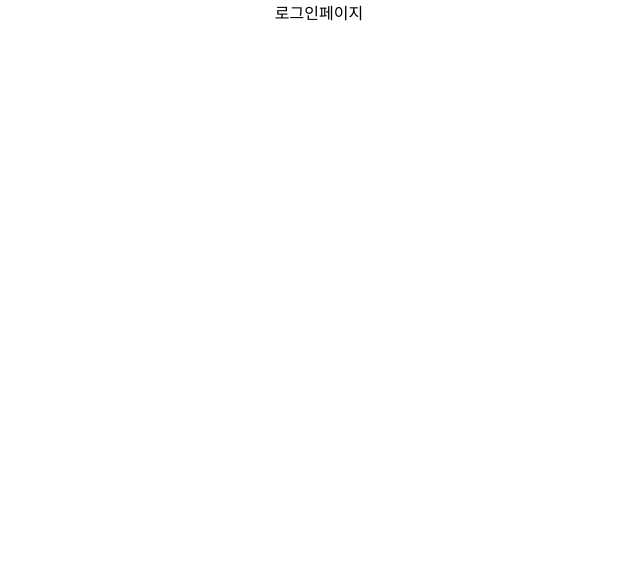
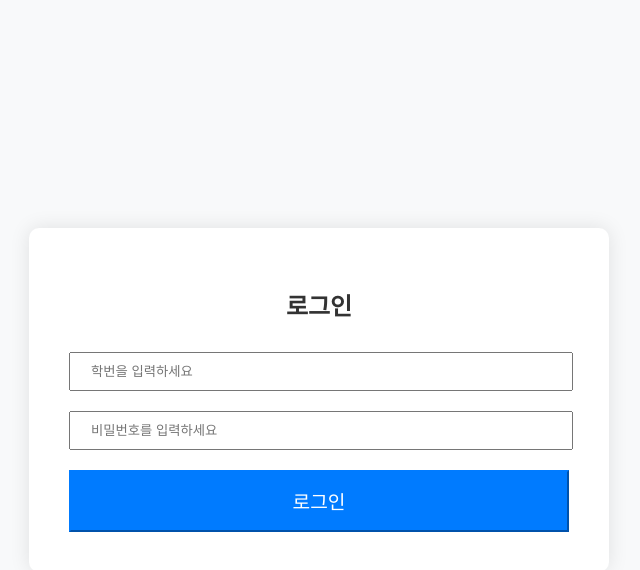
Before and after one commit to hwstar-1204/GWNU-WonJu-club, a React (Create React App) app in the folder frontend/: page /login in a window 1280 px wide. Shown: the top 570 px of the page, without its empty margins (321-961 px from the left). Built offline with nearby package versions, Linux system fonts and the light colour scheme.

Commit message:
로그인페이지

```diff
--- a/frontend/src/App.js
+++ b/frontend/src/App.js
@@ -1,15 +1,16 @@
 import logo from './logo.svg';
 import './App.css';
-import {Routes, Route, Link} from 'react-router-dom'
+import { Routes, Route } from 'react-router-dom';
+import LoginPage from './LoginPage'; // 로그인 페이지 컴포넌트 import
+
 function App() {
   return (
     <div className="App">
-
- <Routes>
-  <Route path="/login" element={<div>로그인페이지</div>}/>
-  <Route path="/signup" element={<div>회원가입페이지</div>}/>
- </Routes>
- </div>
+      <Routes>
+        <Route path="/login" element={<LoginPage />} />
+        <Route path="/signup" element={<div>회원가입페이지</div>} />
+      </Routes>
+    </div>
   );
 }
 
--- /dev/null
+++ b/frontend/src/LoginPage.css
@@ -0,0 +1,47 @@
+.login-background {
+  background-color: #f8f9fa;
+  height: 100vh;
+  display: flex;
+  justify-content: center;
+  align-items: center;
+}
+
+.login-container {
+  width: 500px;
+  padding: 40px;
+  border-radius: 10px;
+  background-color: #fff;
+  box-shadow: 0px 0px 20px 0px rgba(0, 0, 0, 0.1);
+}
+
+.login-header {
+  text-align: center;
+  margin-bottom: 30px;
+  color: #333;
+}
+
+.input-field {
+  width: calc(100% - 40px);
+  margin-bottom: 20px;
+  padding: 10px 20px;
+}
+
+.login-button {
+  width: 100%;
+  background-color: #007bff;
+  border-color: #007bff;
+  padding: 15px 20px;
+  box-sizing: border-box;
+  font-size: 1.2rem; /* 버튼 텍스트 크기 */
+  color: #fff; /* 버튼 텍스트 색상 */
+}
+
+.login-button:hover {
+  background-color: #0056b3;
+  border-color: #0056b3;
+  color: #fff; /* 마우스 오버 시 버튼 텍스트 색상 */
+}
+
+.login-button:focus {
+  box-shadow: 0 0 0 0.2rem rgba(0,123,255,.5);
+}
--- /dev/null
+++ b/frontend/src/LoginPage.js
@@ -0,0 +1,55 @@
+import React, { useState } from 'react';
+import { Container, Form, Button, Alert } from 'react-bootstrap';
+import './LoginPage.css'; // CSS 파일 import
+
+const LoginPage = () => {
+  const [studentID, setStudentID] = useState('');
+  const [password, setPassword] = useState('');
+  const [errorMessage, setErrorMessage] = useState('');
+
+  const handleLogin = (e) => {
+    e.preventDefault();
+
+    // 예시로 학번이 '123456'이고 비밀번호가 'password'인 경우에만 로그인 성공
+    if (studentID === '123456' && password === 'password') {
+      // 로그인 성공시에는 다른 작업 수행
+      console.log('로그인 성공');
+    } else {
+      setErrorMessage('학번 또는 비밀번호가 일치하지 않습니다.');
+    }
+  };
+
+  return (
+    <div className="login-background">
+      <Container>
+        <div className="login-container">
+          <h2 className="login-header">로그인</h2>
+          {errorMessage && <Alert variant="danger">{errorMessage}</Alert>}
+          <Form onSubmit={handleLogin}>
+            <Form.Control
+              type="text"
+              placeholder="학번을 입력하세요"
+              value={studentID}
+              onChange={(e) => setStudentID(e.target.value)}
+              className="input-field"
+            />
+            <Form.Control
+              type="password"
+              placeholder="비밀번호를 입력하세요"
+              value={password}
+              onChange={(e) => setPassword(e.target.value)}
+              className="input-field"
+            />
+            <div className="login-button-container">
+              <Button variant="primary" type="submit" className="login-button">
+                로그인
+              </Button>
+            </div>
+          </Form>
+        </div>
+      </Container>
+    </div>
+  );
+};
+
+export default LoginPage;
```
Also changed, not shown: frontend/src/login.js (added, +40 -0 lines).
